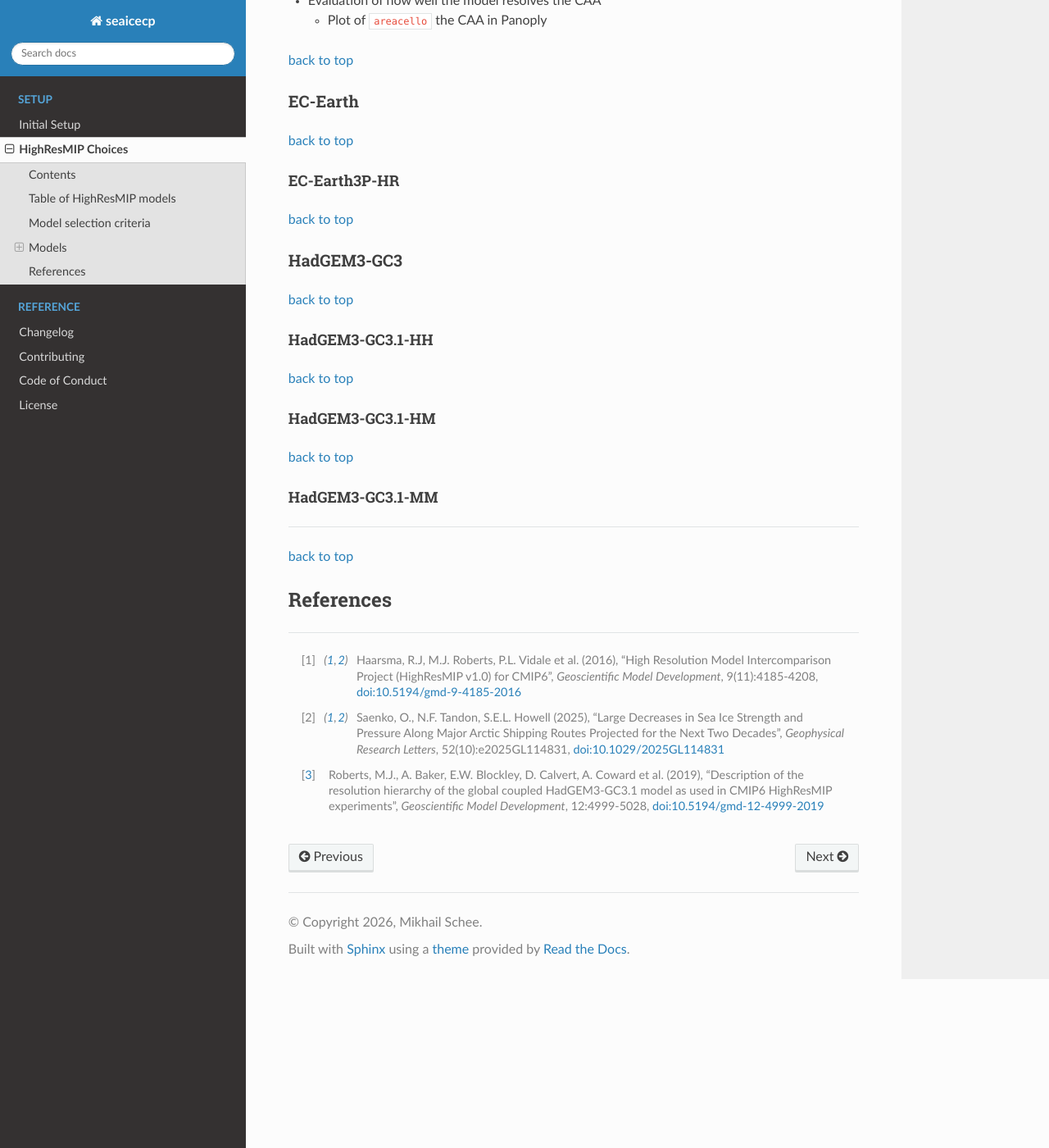
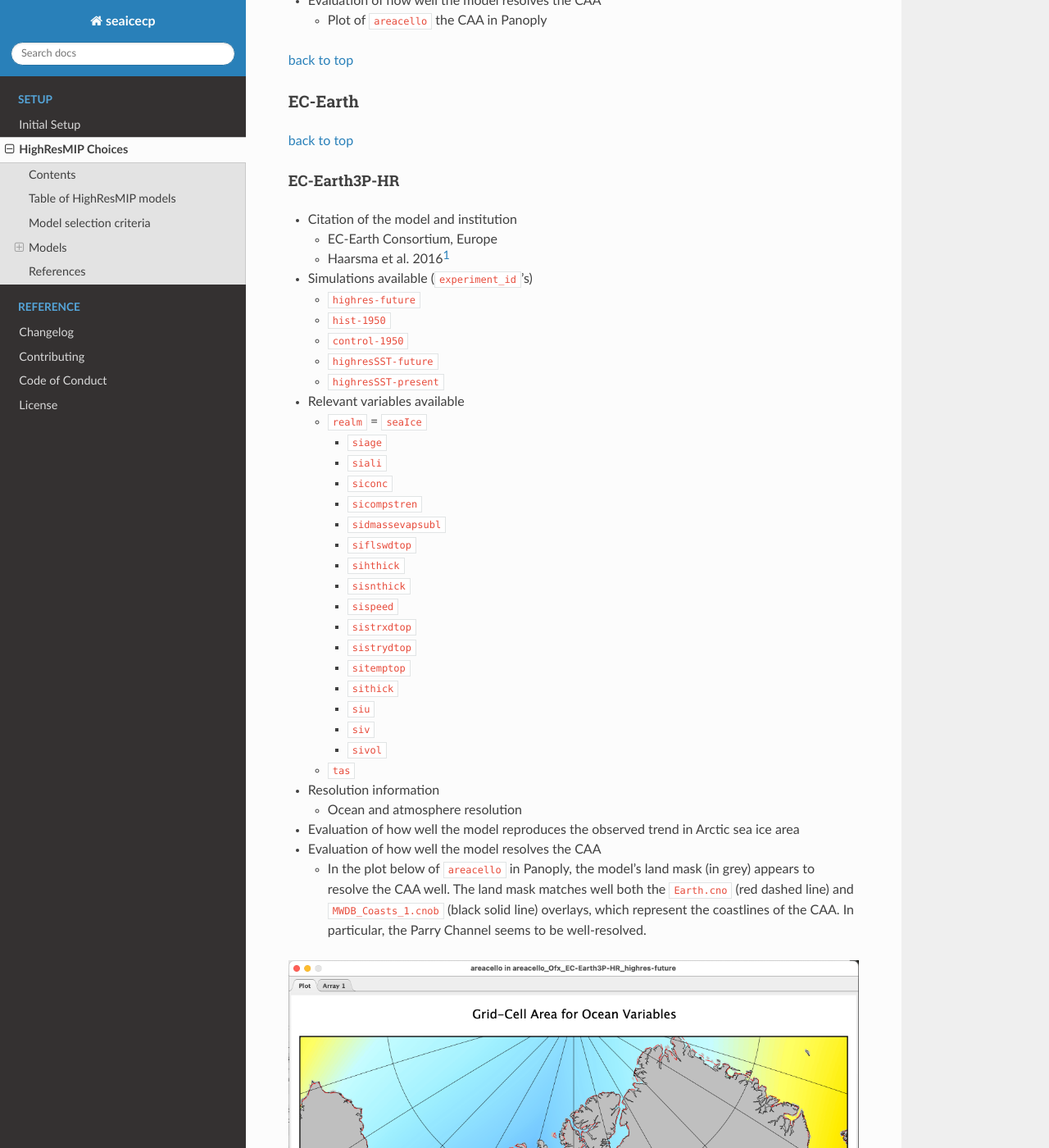
Before and after one commit to scheemik/seaicecp, a Sphinx documentation site: the page built from docs/docs_setup/HighResMIP_choices.md, in a window 1280 px wide and 1400 px high, scrolled down 3240 px. Shown: the whole window at 82% size. Built offline with Sphinx 7.4.7 and the Read the Docs theme 3.1.0, drawn with Linux system fonts in a browser that asks for light colours; pages that are not in the unit, such as notebooks, are missing from menus.

Commit message:
docs: add evaluation of EC-Earth3P-HR

```diff
--- a/docs/docs_setup/HighResMIP_choices.md
+++ b/docs/docs_setup/HighResMIP_choices.md
@@ -112,6 +112,42 @@ Evaluation of each HighResMIP model is presented below with the following inform
 
 #### EC-Earth3P-HR
 
+- Citation of the model and institution
+    - EC-Earth Consortium, Europe
+    - Haarsma et al. 2016[^Haarsma2016]
+- Simulations available (`experiment_id`'s)
+    - `highres-future`
+    - `hist-1950`
+    - `control-1950`
+    - `highresSST-future`
+    - `highresSST-present`
+- Relevant variables available
+    - `realm` = `seaIce`
+        - `siage`
+        - `siali`
+        - `siconc`
+        - `sicompstren`
+        - `sidmassevapsubl`
+        - `siflswdtop`
+        - `sihthick`
+        - `sisnthick`
+        - `sispeed`
+        - `sistrxdtop`
+        - `sistrydtop`
+        - `sitemptop`
+        - `sithick`
+        - `siu`
+        - `siv`
+        - `sivol`
+    - `tas`
+- Resolution information
+    - Ocean and atmosphere resolution
+- Evaluation of how well the model reproduces the observed trend in Arctic sea ice area
+- Evaluation of how well the model resolves the CAA
+    - In the plot below of `areacello` in Panoply, the model's land mask (in grey) appears to resolve the CAA well. The land mask matches well both the `Earth.cno` (red dashed line) and `MWDB_Coasts_1.cnob` (black solid line) overlays, which represent the coastlines of the CAA. In particular, the Parry Channel seems to be well-resolved.
+
+![](HighResMIP_choices-img/Panoply_map_areacello_Ofx_EC-Earth3P-HR_highres_future.png)
+
 <a id='HadGEM3-GC3'></a>
 [back to top](#top)
 
```
Also changed, not shown: docs/docs_setup/HighResMIP_choices-img/Panoply_map_areacello_Ofx_EC-Earth3P-HR_highres_future.png (added).
